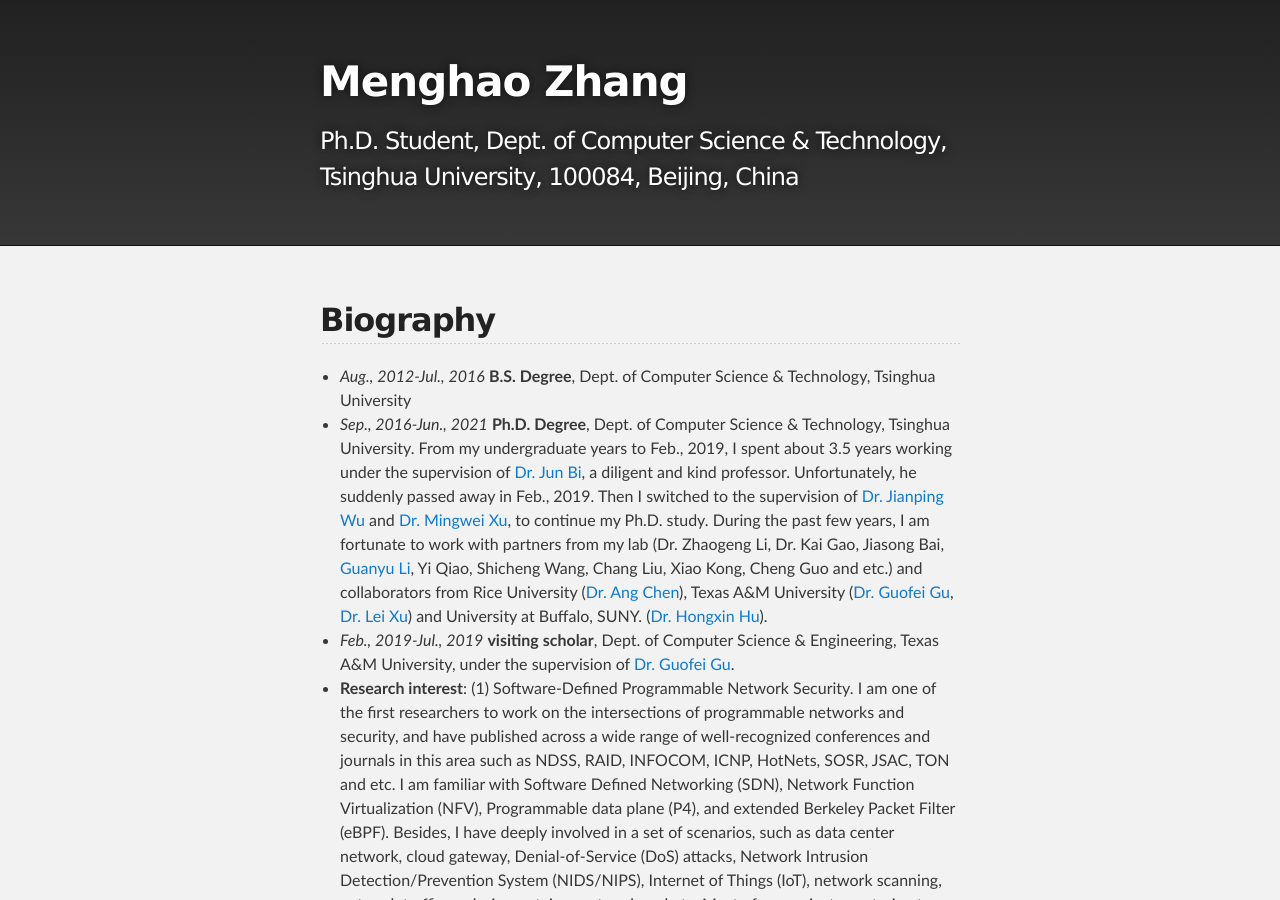
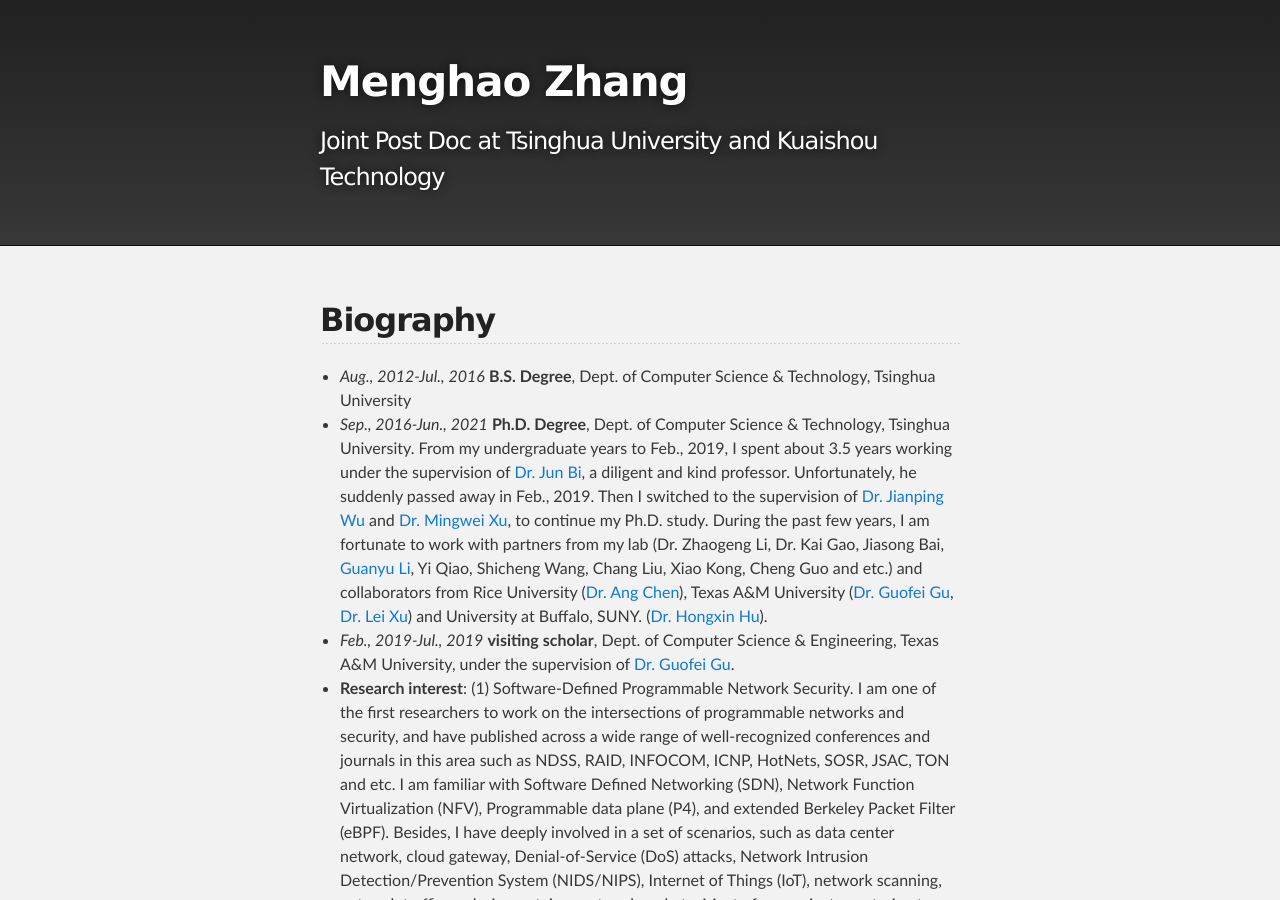
Before and after one commit to zhangmenghao/zhangmenghao.github.io, a Jekyll site: the page built from index.md, in a window 1280 px wide and 900 px high. Built offline with Jekyll 4.4.1, drawn with Linux system fonts in a browser that asks for light colours.

Commit message:
Update bio of Menghao

```diff
--- a/_config.yml
+++ b/_config.yml
@@ -1,5 +1,5 @@
 title: Menghao Zhang
-description: Ph.D. Student, Dept. of Computer Science & Technology, Tsinghua University, 100084, Beijing, China
+description: Joint Post Doc at Tsinghua University and Kuaishou Technology
 show_downloads: false
 google_analytics: UA-123910253-1
 theme: jekyll-theme-slate
```
Also changed, not shown: index.md (+1 -1 lines).
